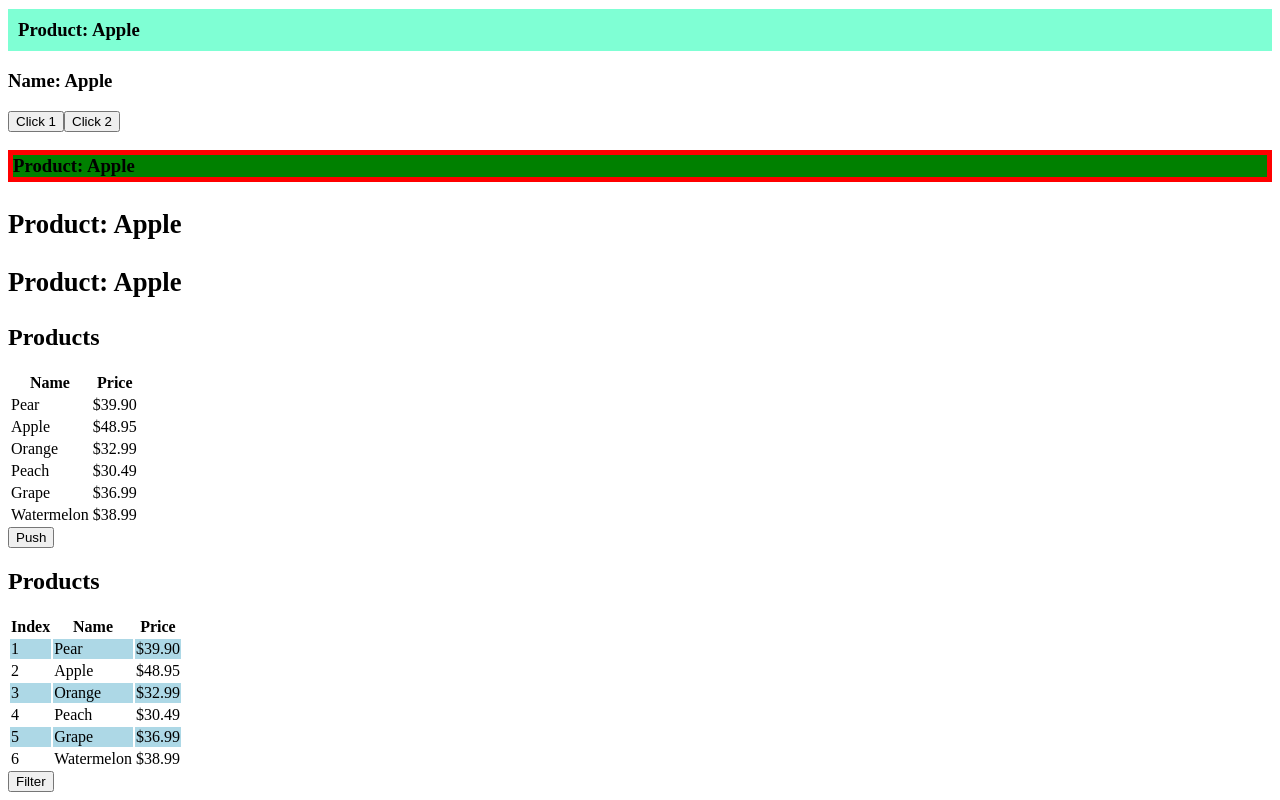
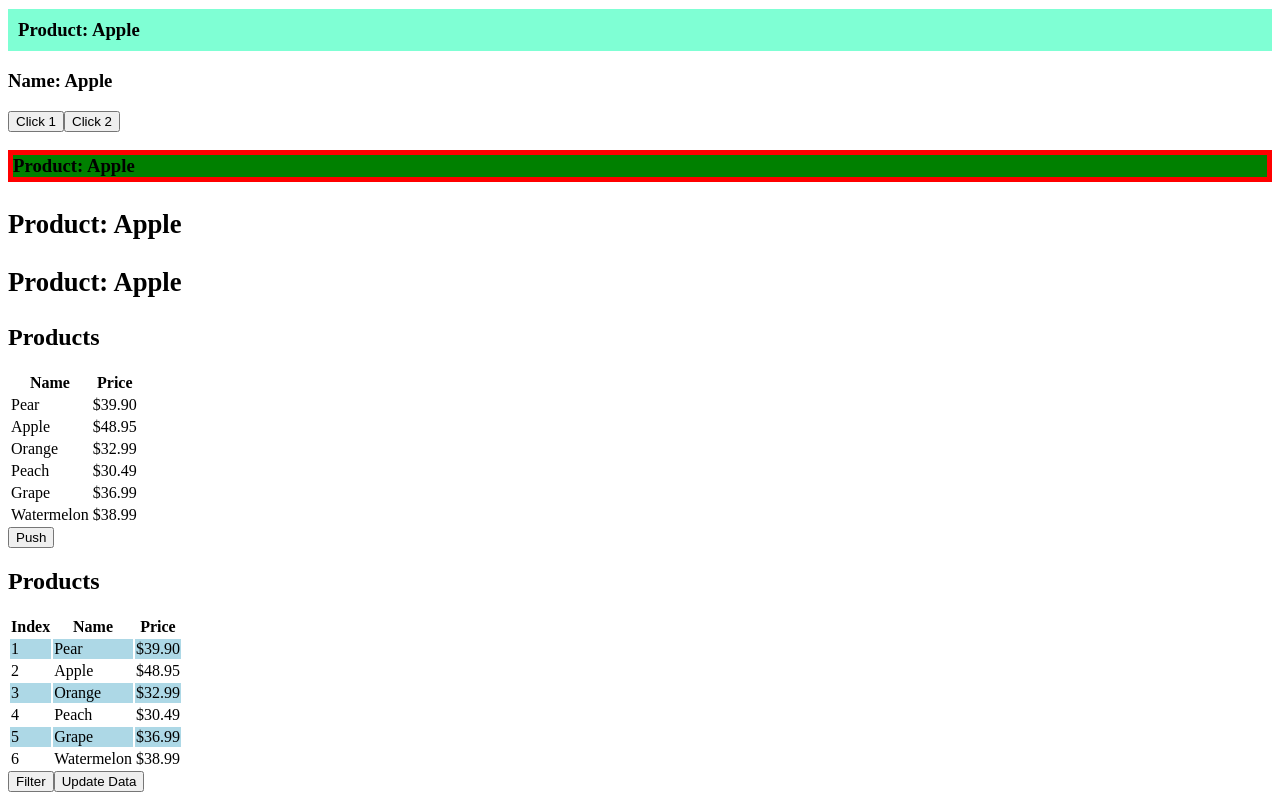
Before and after one commit to memory125/magic-vue, a Vue app in the folder template-data/: page / in a window 1280 px wide. Shown: the part 1324-2124 px from the top of the page. Built offline with nearby package versions, Linux system fonts and the light colour scheme.

Commit message:
update my component

```diff
--- a/template-data/src/components/MyComponent.vue
+++ b/template-data/src/components/MyComponent.vue
@@ -100,11 +100,16 @@
              <button v-on:click="handleFilter" class="btn btn-primary">
                 Filter
             </button>
+            <button v-on:click="handleUpdateData" class="btn btn-primary">
+                Update Data
+            </button>
         </div>
   </div>
 </template>
 
 <script>
+import Vue from "vue";
+
 export default {
   name: "MyComponent",
   data: function() {
@@ -187,6 +192,10 @@ export default {
       },
       handleFilter() {
           this.products = this.products.filter(p => p.price > 33);
+      },
+      handleUpdateData() {
+          //this.products[1] = {name: "Grapefruit", price: 38.99};
+          Vue.set(this.products, 1, {name: "Grapefruit", price: 38.99});
       }
   },
   filters: {
```
